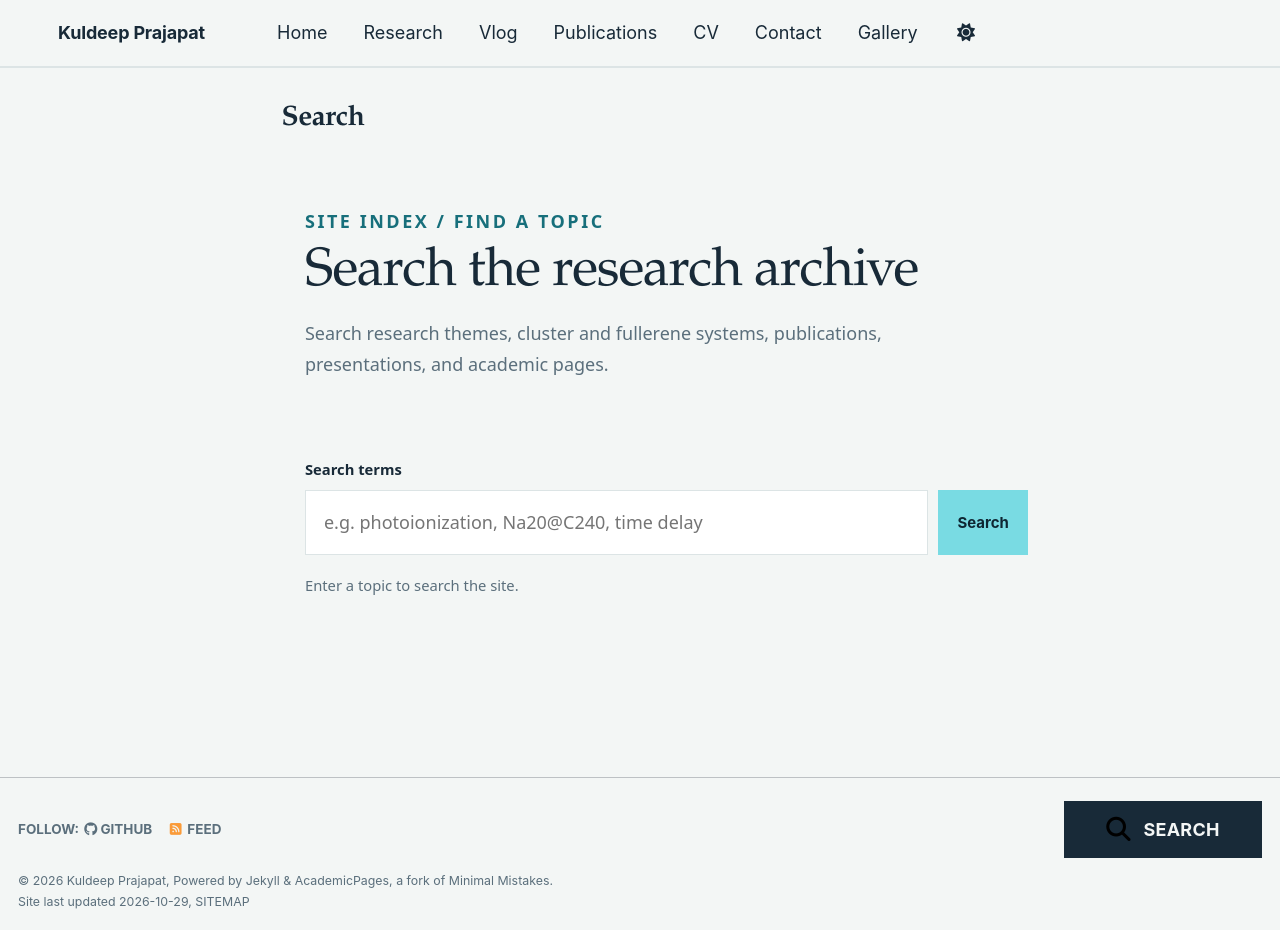
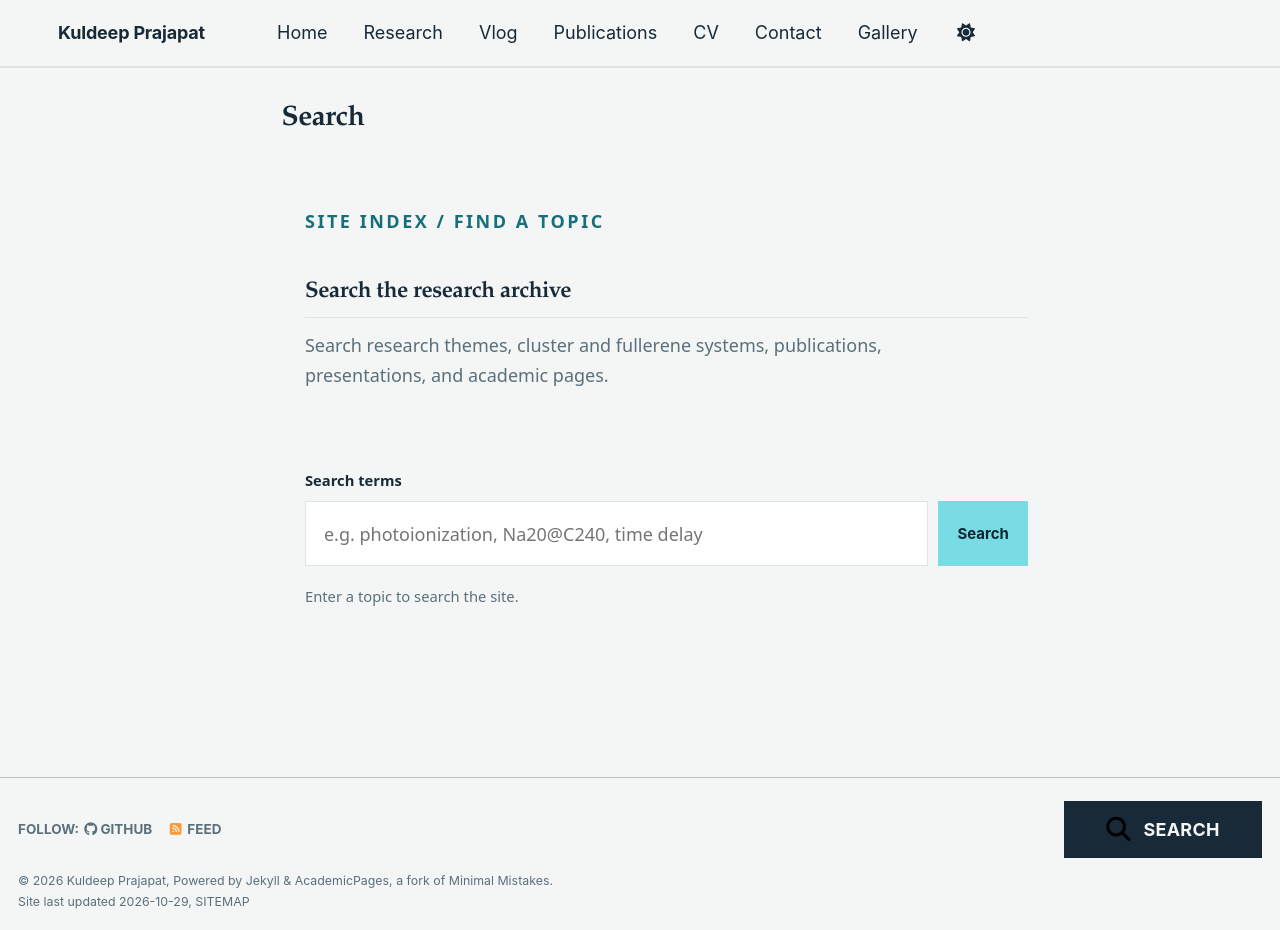
Before and after one commit to PRAJAPAT-KULDEEP/kuldeep-prajapat, a Jekyll site: the page built from _pages/search.md, in a window 1280 px wide and 930 px high. Built offline with Jekyll 4.4.1, drawn with Linux system fonts in a browser that asks for light colours; a style sheet for code colours, icons or effects is not loaded.

```diff
--- a/_pages/search.md
+++ b/_pages/search.md
@@ -10,7 +10,7 @@ sitemap: true
 <div class="kp site-search">
   <header class="search-header">
     <p class="section-kicker">SITE INDEX / FIND A TOPIC</p>
-    <h1>Search the research archive</h1>
+    <h2>Search the research archive</h2>
     <p>Search research themes, cluster and fullerene systems, publications, presentations, and academic pages.</p>
   </header>
   <form class="search-form" id="site-search-form" role="search">
```
